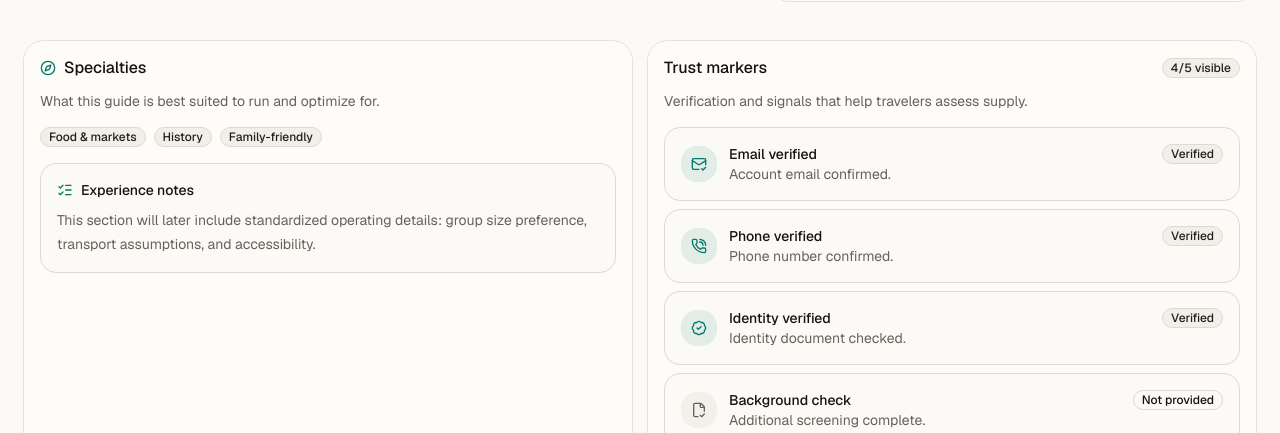
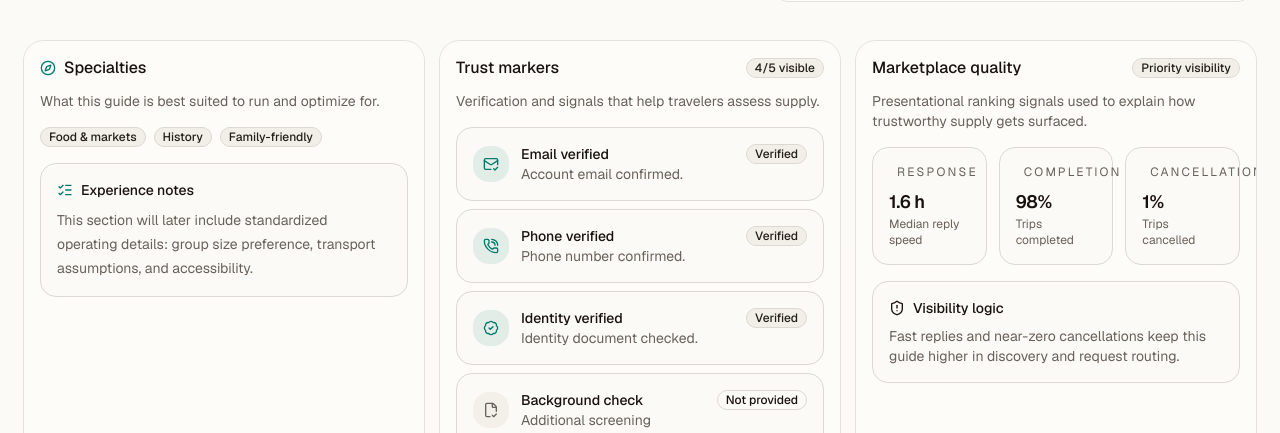
Before and after one commit to s6s8/provodnik.app, a Next.js app: page /guides/maria-rostov in a window 1280 px wide. Shown: the part 518-951 px from the top of the page. Built offline with nearby package versions, Linux system fonts and the light colour scheme; no server answers; the database is empty.

Commit message:
Add marketplace quality indicators

```diff
--- a/src/app/(public)/guides/[slug]/page.tsx
+++ b/src/app/(public)/guides/[slug]/page.tsx
@@ -2,6 +2,7 @@ import type { Metadata } from "next";
 import { notFound } from "next/navigation";
 
 import { getSeededPublicGuide } from "@/data/public-guides/seed";
+import { getGuideQualitySnapshot } from "@/data/quality/seed";
 import {
   getSeededReviewsSummaryForTarget,
   listSeededReviewsForTarget,
@@ -13,6 +14,7 @@ import {
 import { PublicGuideProfileBasics } from "@/features/guide/components/public/public-guide-profile-basics";
 import { PublicGuideProfileSpecialties } from "@/features/guide/components/public/public-guide-profile-specialties";
 import { PublicGuideTrustMarkers } from "@/features/guide/components/public/public-guide-trust-markers";
+import { MarketplaceQualityCard } from "@/features/quality/components/marketplace-quality-card";
 import { PublicReviewsSection } from "@/features/reviews/components/public/public-reviews-section";
 
 export function generateMetadata({
@@ -37,6 +39,7 @@ export default async function PublicGuideProfilePage({
   const guide = getSeededPublicGuide(params.slug);
   if (!guide) notFound();
 
+  const quality = getGuideQualitySnapshot(guide.slug);
   const seededSummary = getSeededReviewsSummaryForTarget("guide", guide.slug);
   const seededReviews = listSeededReviewsForTarget("guide", guide.slug);
   const persistedSummary = await getPublishedReviewsSummaryForTargetFromSupabase({
@@ -59,9 +62,14 @@ export default async function PublicGuideProfilePage({
 
       <PublicGuideProfileBasics guide={guide} />
 
-      <div className="grid gap-4 lg:grid-cols-2">
+      <div className="grid gap-4 xl:grid-cols-3">
         <PublicGuideProfileSpecialties guide={guide} />
         <PublicGuideTrustMarkers trustMarkers={guide.trustMarkers} />
+        <MarketplaceQualityCard
+          title="Marketplace quality"
+          description="Presentational ranking signals used to explain how trustworthy supply gets surfaced."
+          snapshot={quality}
+        />
       </div>
 
       <PublicReviewsSection
--- a/src/app/(public)/listings/[slug]/page.tsx
+++ b/src/app/(public)/listings/[slug]/page.tsx
@@ -13,6 +13,7 @@ import {
   CardTitle,
 } from "@/components/ui/card";
 import { getSeededPublicGuide } from "@/data/public-guides/seed";
+import { getListingQualitySnapshot } from "@/data/quality/seed";
 import { PublicGuideTrustMarkers } from "@/features/guide/components/public/public-guide-trust-markers";
 import { getSeededPublicListing } from "@/data/public-listings/seed";
 import {
@@ -23,6 +24,7 @@ import {
   getPublishedReviewsSummaryForTargetFromSupabase,
   listPublishedReviewsForTargetFromSupabase,
 } from "@/data/reviews/supabase";
+import { MarketplaceQualityCard } from "@/features/quality/components/marketplace-quality-card";
 import { PublicReviewsSection } from "@/features/reviews/components/public/public-reviews-section";
 
 function formatRub(value: number) {
@@ -57,6 +59,7 @@ export default async function PublicListingDetailPage({
 
   const guide = getSeededPublicGuide(listing.guideSlug);
   if (!guide) notFound();
+  const quality = getListingQualitySnapshot(listing.slug);
 
   const totalHours = listing.itinerary.reduce(
     (sum, item) => sum + item.durationHours,
@@ -98,6 +101,9 @@ export default async function PublicListingDetailPage({
           </Badge>
           <Badge variant="outline">Up to {listing.groupSizeMax}</Badge>
           <Badge variant="outline">From {formatRub(listing.priceFromRub)}</Badge>
+          <Badge variant={quality.tier === "strong" ? "secondary" : "outline"}>
+            Response {quality.responseTimeHours.toFixed(1)}h
+          </Badge>
           </div>
           <FavoriteToggle
             targetType="listing"
@@ -201,6 +207,11 @@ export default async function PublicListingDetailPage({
 
           <div className="grid gap-4">
             <PublicGuideTrustMarkers trustMarkers={guide.trustMarkers} />
+            <MarketplaceQualityCard
+              title="Ranking posture"
+              description="These indicators are presentational for MVP, but they show how quality affects visibility."
+              snapshot={quality}
+            />
             <PublicReviewsSection
               title="Guide reviews"
               target={{ type: "guide", slug: guide.slug }}
--- /dev/null
+++ b/src/data/quality/seed.ts
@@ -0,0 +1,88 @@
+export type QualityTier = "strong" | "watch" | "risk";
+
+export type MarketplaceQualitySnapshot = {
+  responseTimeHours: number;
+  completionRate: number;
+  cancellationRate: number;
+  tier: QualityTier;
+  visibilityLabel: string;
+  visibilityNote: string;
+};
+
+const GUIDE_QUALITY_BY_SLUG: Record<string, MarketplaceQualitySnapshot> = {
+  "maria-rostov": {
+    responseTimeHours: 1.6,
+    completionRate: 98,
+    cancellationRate: 1,
+    tier: "strong",
+    visibilityLabel: "Priority visibility",
+    visibilityNote:
+      "Fast replies and near-zero cancellations keep this guide higher in discovery and request routing.",
+  },
+  "elena-kazan": {
+    responseTimeHours: 3.8,
+    completionRate: 95,
+    cancellationRate: 3,
+    tier: "watch",
+    visibilityLabel: "Healthy but watched",
+    visibilityNote:
+      "Supply remains visible, but slower response windows are more likely to lose ranking to faster guides.",
+  },
+  "artem-sochi": {
+    responseTimeHours: 7.4,
+    completionRate: 89,
+    cancellationRate: 6,
+    tier: "risk",
+    visibilityLabel: "At-risk visibility",
+    visibilityNote:
+      "Long response times and elevated cancellations suppress distribution until consistency improves.",
+  },
+};
+
+const LISTING_QUALITY_BY_SLUG: Record<string, MarketplaceQualitySnapshot> = {
+  "rostov-river-port-evening-walk": {
+    responseTimeHours: 1.8,
+    completionRate: 97,
+    cancellationRate: 2,
+    tier: "strong",
+    visibilityLabel: "Strong listing lift",
+    visibilityNote:
+      "This itinerary inherits a high-trust guide profile and stays eligible for stronger discovery placement.",
+  },
+  "kazan-food-walk-hidden-tea-rooms": {
+    responseTimeHours: 3.2,
+    completionRate: 94,
+    cancellationRate: 3,
+    tier: "watch",
+    visibilityLabel: "Competitive, not dominant",
+    visibilityNote:
+      "Solid quality keeps it searchable, but it may rank behind faster supply during busy demand windows.",
+  },
+  "sochi-off-season-photo-route": {
+    responseTimeHours: 6.8,
+    completionRate: 90,
+    cancellationRate: 5,
+    tier: "risk",
+    visibilityLabel: "Needs quality recovery",
+    visibilityNote:
+      "The marketplace reduces exposure when response and completion consistency fall below the preferred band.",
+  },
+};
+
+const DEFAULT_GUIDE_QUALITY: MarketplaceQualitySnapshot = {
+  responseTimeHours: 2.5,
+  completionRate: 95,
+  cancellationRate: 3,
+  tier: "watch",
+  visibilityLabel: "Neutral visibility",
+  visibilityNote:
+    "Discovery stays healthy when replies are fast, trips complete reliably, and cancellations remain rare.",
+};
+
+export function getGuideQualitySnapshot(slug: string): MarketplaceQualitySnapshot {
+  return GUIDE_QUALITY_BY_SLUG[slug] ?? DEFAULT_GUIDE_QUALITY;
+}
+
+export function getListingQualitySnapshot(slug: string): MarketplaceQualitySnapshot {
+  return LISTING_QUALITY_BY_SLUG[slug] ?? DEFAULT_GUIDE_QUALITY;
+}
--- a/src/features/guide/components/listings/guide-listings-manager-screen.tsx
+++ b/src/features/guide/components/listings/guide-listings-manager-screen.tsx
@@ -29,6 +29,7 @@ import {
   ensureListingCoverReservation,
   listListingMediaReservationsForGuide,
 } from "@/data/guide-assets/supabase-client";
+import { MarketplaceQualityCard } from "@/features/quality/components/marketplace-quality-card";
 import type { ListingRow, ListingStatusDb } from "@/lib/supabase/types";
 
 function splitCommaList(value: string): string[] {
@@ -245,6 +246,29 @@ export function GuideListingsManagerScreen({ auth }: GuideListingsManagerScreenP
     return records.find((record) => record.id === selectedId) ?? null;
   }, [records, selectedId]);
 
+  const rankingSnapshot = React.useMemo(() => {
+    const mediaCount = Object.values(mediaReservationsByListing).reduce(
+      (sum, items) => sum + items.length,
+      0,
+    );
+
+    return {
+      responseTimeHours: backendMode === "supabase" ? 2.4 : 3.5,
+      completionRate: records.length >= 3 ? 97 : records.length > 0 ? 95 : 92,
+      cancellationRate: mediaCount >= Math.max(1, records.length) ? 2 : 4,
+      tier:
+        backendMode === "supabase" && mediaCount >= Math.max(1, records.length)
+          ? ("strong" as const)
+          : ("watch" as const),
+      visibilityLabel:
+        backendMode === "supabase" && mediaCount >= Math.max(1, records.length)
+          ? "Quality signals healthy"
+          : "Improve quality inputs",
+      visibilityNote:
+        "Visibility improves when reply speed stays fast, trips complete reliably, and each listing carries strong media and clear itinerary detail.",
+    };
+  }, [backendMode, mediaReservationsByListing, records.length]);
+
   const form = useForm<GuideListing>({
     resolver: zodResolver(guideListingSchema),
     defaultValues: selectedRecord?.listing ?? createEmptyListing(),
@@ -408,6 +432,12 @@ export function GuideListingsManagerScreen({ auth }: GuideListingsManagerScreenP
           </div>
         </div>
       </div>
+
+      <MarketplaceQualityCard
+        title="Supply quality indicators"
+        description="Guide-facing view of the seeded ranking signals the marketplace exposes in MVP."
+        snapshot={rankingSnapshot}
+      />
 
       <div className="grid gap-6 xl:grid-cols-[minmax(0,0.9fr)_minmax(0,1.1fr)]">
         <Card className="border-border/70 bg-card/90">
--- a/src/features/listings/components/public/public-listing-card.tsx
+++ b/src/features/listings/components/public/public-listing-card.tsx
@@ -4,6 +4,7 @@ import { Badge } from "@/components/ui/badge";
 import { Button } from "@/components/ui/button";
 import { Card, CardContent, CardHeader, CardTitle } from "@/components/ui/card";
 import { FavoriteToggle } from "@/components/shared/favorite-toggle";
+import { getListingQualitySnapshot } from "@/data/quality/seed";
 import type { PublicListing } from "@/data/public-listings/types";
 
 function formatRub(value: number) {
@@ -15,6 +16,8 @@ function formatRub(value: number) {
 }
 
 export function PublicListingCard({ listing }: { listing: PublicListing }) {
+  const quality = getListingQualitySnapshot(listing.slug);
+
   return (
     <Card className="border-border/70 bg-card/80">
       <CardHeader className="space-y-3">
@@ -25,6 +28,9 @@ export function PublicListingCard({ listing }: { listing: PublicListing }) {
           </Badge>
           <div className="flex items-center gap-2">
             <Badge variant="outline">Up to {listing.groupSizeMax}</Badge>
+            <Badge variant={quality.tier === "strong" ? "secondary" : "outline"}>
+              {quality.completionRate}% complete
+            </Badge>
             <FavoriteToggle
               targetType="listing"
               slug={listing.slug}
--- /dev/null
+++ b/src/features/quality/components/marketplace-quality-card.tsx
@@ -0,0 +1,102 @@
+import { Activity, Gauge, ShieldAlert, TimerReset } from "lucide-react";
+
+import { Badge } from "@/components/ui/badge";
+import {
+  Card,
+  CardContent,
+  CardDescription,
+  CardHeader,
+  CardTitle,
+} from "@/components/ui/card";
+import type { MarketplaceQualitySnapshot } from "@/data/quality/seed";
+
+function formatResponseTime(hours: number) {
+  if (hours < 1) return `${Math.round(hours * 60)} min`;
+  return `${hours.toFixed(1)} h`;
+}
+
+function tierVariant(tier: MarketplaceQualitySnapshot["tier"]) {
+  switch (tier) {
+    case "strong":
+      return "secondary" as const;
+    case "watch":
+      return "outline" as const;
+    case "risk":
+      return "destructive" as const;
+  }
+}
+
+export function MarketplaceQualityCard({
+  title,
+  description,
+  snapshot,
+}: {
+  title: string;
+  description: string;
+  snapshot: MarketplaceQualitySnapshot;
+}) {
+  return (
+    <Card className="border-border/70 bg-card/80">
+      <CardHeader className="space-y-2">
+        <CardTitle className="flex items-center justify-between gap-3">
+          <span>{title}</span>
+          <Badge variant={tierVariant(snapshot.tier)}>{snapshot.visibilityLabel}</Badge>
+        </CardTitle>
+        <CardDescription>{description}</CardDescription>
+      </CardHeader>
+      <CardContent className="space-y-4">
+        <div className="grid gap-3 sm:grid-cols-3">
+          <MetricTile
+            icon={<TimerReset className="size-4" />}
+            label="Response"
+            value={formatResponseTime(snapshot.responseTimeHours)}
+            helper="Median reply speed"
+          />
+          <MetricTile
+            icon={<Gauge className="size-4" />}
+            label="Completion"
+            value={`${snapshot.completionRate}%`}
+            helper="Trips completed"
+          />
+          <MetricTile
+            icon={<Activity className="size-4" />}
+            label="Cancellation"
+            value={`${snapshot.cancellationRate}%`}
+            helper="Trips cancelled"
+          />
+        </div>
+
+        <div className="rounded-2xl border border-border/60 bg-background/70 p-4">
+          <div className="mb-2 flex items-center gap-2 text-sm font-medium text-foreground">
+            <ShieldAlert className="size-4" />
+            Visibility logic
+          </div>
+          <p className="text-sm text-muted-foreground">{snapshot.visibilityNote}</p>
+        </div>
+      </CardContent>
+    </Card>
+  );
+}
+
+function MetricTile({
+  icon,
+  label,
+  value,
+  helper,
+}: {
+  icon: React.ReactNode;
+  label: string;
+  value: string;
+  helper: string;
+}) {
+  return (
+    <div className="rounded-2xl border border-border/60 bg-background/70 p-4">
+      <div className="mb-2 flex items-center gap-2 text-xs uppercase tracking-[0.18em] text-muted-foreground">
+        {icon}
+        <span>{label}</span>
+      </div>
+      <div className="text-lg font-semibold tracking-tight text-foreground">{value}</div>
+      <div className="text-xs text-muted-foreground">{helper}</div>
+    </div>
+  );
+}
```
